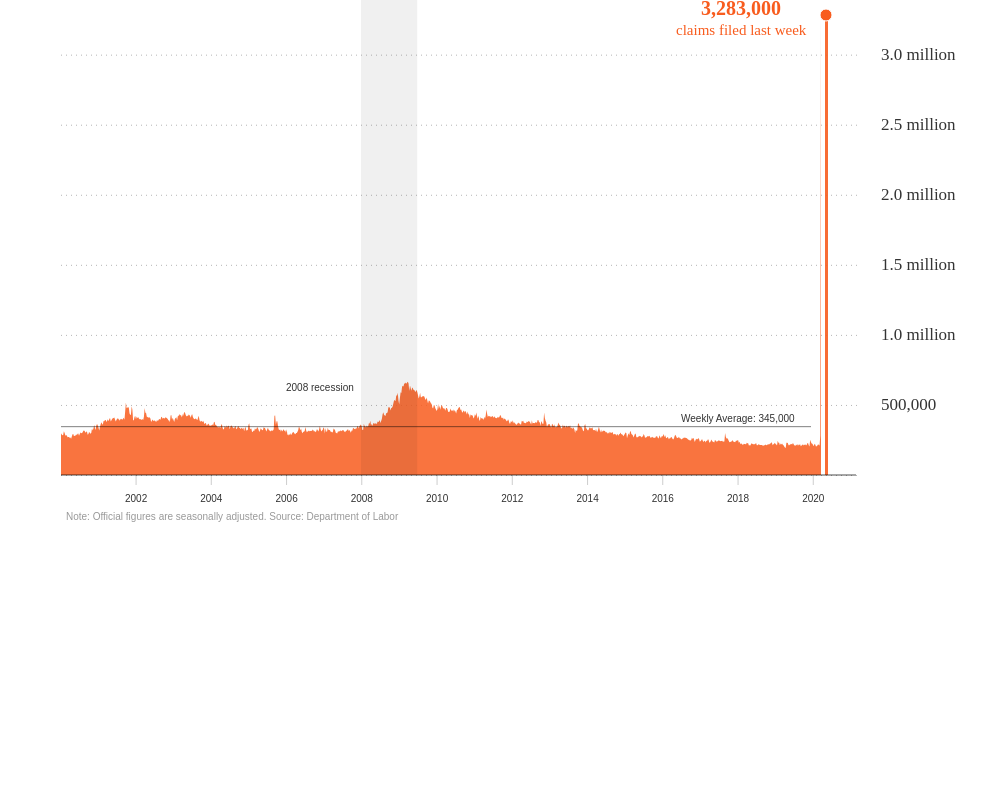
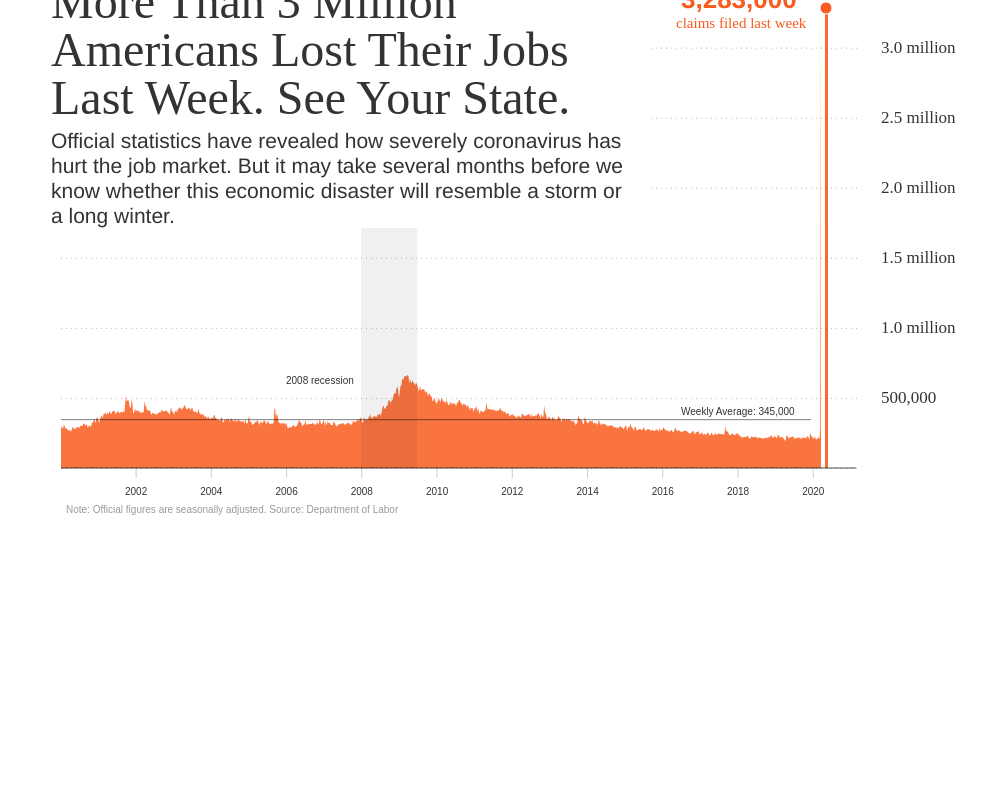
Before and after one commit to ashutayal/DVHW3-area-chart, a plain HTML site: page index.html in a window 1280 px wide. Shown: the part 60-850 px from the top of the page, without its empty margins (84-1071 px from the left). Drawn offline with nearby package versions, Linux system fonts and the light colour scheme.

Commit message:
Finishing touches to Chart 1

```diff
--- a/index.html
+++ b/index.html
@@ -17,6 +17,7 @@
 
         h1 {
             margin: 0 auto;
+            border: 15px solid white;
         }
 
         .x .tick line {
@@ -54,7 +55,6 @@
 <body>
     <div class="chart-container">
         <h1 class="headline">
-            Unemployment Claims
         </h1>
 
         <svg width="1050px" height="1000px">
@@ -85,7 +85,7 @@
             row.value = +row.value
         })
 
-        console.log(data)
+        console.log({data})
 
         let margin = { top: 30, right: 10, bottom: 10, left: 30 };
 
@@ -197,11 +197,11 @@
             .attr('font-weight', 200)
 
         text = svg.append('text').text('3,283,000')
-            .attr('x', width-130)
+            .attr('x', width-150)
             .attr('y', y(d3.max(data, function(d) { return d.value })))
             .attr('fill', '#f85c1e')
-            .attr('font-size', '20px')
-            .attr('font-family', "nyt-franklin")
+            .attr('font-size', '26px')
+            .attr('font-family', "helvetica")
             .attr('font-weight', 200)
             .attr('font-weight', 'bold')
 
@@ -289,7 +289,69 @@
             .style("opacity", "1")
             .style("fill", "#f85c1e")
 
+        let whitebar = svg.append("rect")
+            .attr("x", 20)//"Sat Dec 29 2007 00:00:00 GMT-0600 (Central Standard Time)")
+            .attr("y", 0)
+            .attr("height", 250)
+            .attr("width", 600 )
+            .style("opacity", "1")
+            .style("fill", "white")
 
+        text = svg.append('text').text('More Than 3 Million')
+            .attr('x', 20)
+            .attr('y', 40)
+            .attr('fill', '#333333')
+            .attr('font-size', '3em')
+            .attr('font-family', 'Times New Roman')
+            .attr('font-weight', 200)
+
+        text = svg.append('text').text('Americans Lost Their Jobs')
+            .attr('x', 20)
+            .attr('y', 88)
+            .attr('fill', '#333333')
+            .attr('font-size', '3em')
+            .attr('font-family', 'Times New Roman')
+            .attr('font-weight', 200)
+
+        text = svg.append('text').text('Last Week. See Your State.')
+            .attr('x', 20)
+            .attr('y', 136)
+            .attr('fill', '#333333')
+            .attr('font-size', '3em')
+            .attr('font-family', 'Times New Roman')
+            .attr('font-weight', 200)
+
+        text = svg.append('text').text('Official statistics have revealed how severely coronavirus has')
+            .attr('x', 20)
+            .attr('y', 170)
+            .attr('fill', '#333')
+            .attr('font-size', '21px')
+            .attr('font-family', 'Helvetica')
+            .attr('font-weight', 200)
+
+        text = svg.append('text').text('hurt the job market. But it may take several months before we')
+            .attr('x', 20)
+            .attr('y', 195)
+            .attr('fill', '#333')
+            .attr('font-size', '21px')
+            .attr('font-family', 'Helvetica')
+            .attr('font-weight', 200)
+
+        text = svg.append('text').text('know whether this economic disaster will resemble a storm or')
+            .attr('x', 20)
+            .attr('y', 220)
+            .attr('fill', '#333')
+            .attr('font-size', '21px')
+            .attr('font-family', 'Helvetica')
+            .attr('font-weight', 200)
+
+        text = svg.append('text').text('a long winter.')
+            .attr('x', 20)
+            .attr('y', 245)
+            .attr('fill', '#333')
+            .attr('font-size', '21px')
+            .attr('font-family', 'Helvetica')
+            .attr('font-weight', 200)
 
 
 
```
Also changed, not shown: 1 other file.
